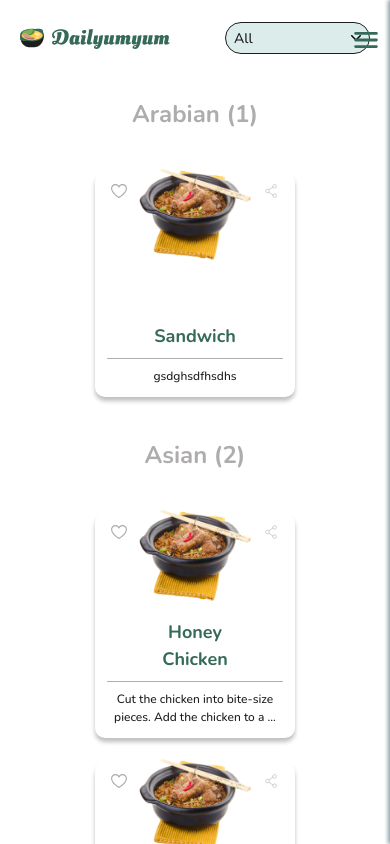
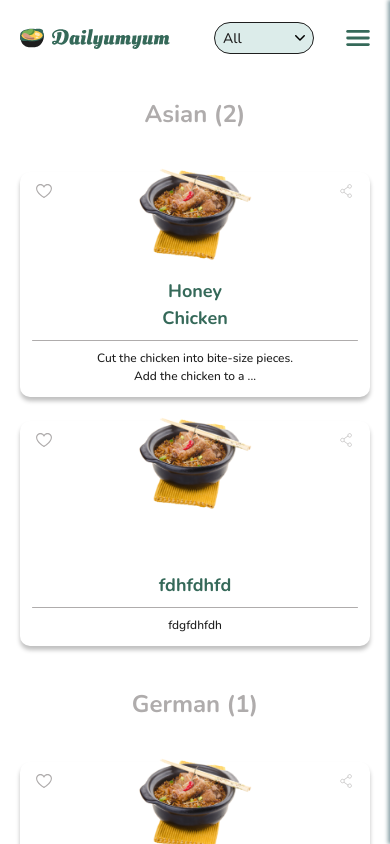
Before and after one commit to TsvettyM/dailyumyum-cfui, a Next.js app: page /recipes in a window 390 px wide. Built offline with nearby package versions, Linux system fonts and the light colour scheme; data requests are answered from the project's data file.

Commit message:
General fixes, fixed login admin check

```diff
--- a/db.json
+++ b/db.json
@@ -5,21 +5,20 @@
       "username": "admin",
       "password": "password123",
       "isAdmin": true
+    },
+    {
+      "id": "2",
+      "username": "user",
+      "password": "password123",
+      "isAdmin": false
     }
   ],
   "recipes": [
     {
-      "title": "Sandwich",
-      "category": "Russian,Mexican,Italian,Turkish,Arabian",
-      "products": "1 ham, 1 cheese..",
-      "description": "gsdghsdfhsdhs",
-      "id": "ida4d3dvi"
-    },
-    {
       "title": "xzxzx",
       "category": "Russian,Mexican",
       "products": "adadad",
-      "description": "sffafaf",
+      "description": "sffafafasfasf",
       "id": "id9vu506j"
     },
     {
@@ -63,6 +62,20 @@
       "category": "Turkish",
       "products": "hdfhhfdfdg",
       "description": "hfhdhdf"
+    },
+    {
+      "id": "ido4whbil",
+      "title": "asfas",
+      "category": "Italian",
+      "products": "asfasf",
+      "description": "asfasf"
+    },
+    {
+      "id": "id8p821ia",
+      "title": "asfa",
+      "category": "Russiana",
+      "products": "asfas",
+      "description": "asfas"
     }
   ],
   "category": [
@@ -77,12 +90,7 @@
       "id": "idrqu0ey9"
     },
     {
-      "title": "German",
-      "description": "",
-      "id": "idpfh6fja"
-    },
-    {
-      "title": "Russian",
+      "title": "Russiana",
       "description": "",
       "id": "id50vwp0x"
     },
--- a/features/admin/AdminFormCreateRecipe.tsx
+++ b/features/admin/AdminFormCreateRecipe.tsx
@@ -147,6 +147,7 @@ const AdminFormCreateRecipe = () => {
         error={validationErrors.category}
         label="Category:"
         className="mb-6"
+        required
       />
 
       <CommonInput
--- a/features/admin/AdminView.tsx
+++ b/features/admin/AdminView.tsx
@@ -40,7 +40,7 @@ const AdminView = () => {
   }
 
   return (
-    <div className="admin__view-page flex h-full w-full bg-[#EFF9F5] py-10">
+    <div className="admin__view-page flex h-full w-full bg-[#EFF9F5]">
       <AdminNav />
 
       <div className="flex items-center justify-center mx-10 md:mx-20 w-full mt-14 md:mt-20">
--- a/features/common/components/CommonCard.tsx
+++ b/features/common/components/CommonCard.tsx
@@ -31,7 +31,7 @@ const CommonCard = ({ recipe, size }: IProps) => {
         {
           "px-6": size === "big",
           "px-3 pb-3": size === "small",
-          "!h-[225px] !w-[200px]": size === "small",
+          "h-[225px]": size === "small",
         }
       )}
     >
--- a/features/common/components/CommonHeader.tsx
+++ b/features/common/components/CommonHeader.tsx
@@ -53,8 +53,7 @@ const CommonHeader = () => {
   }
 
   return (
-    <header>
-      <div className="container flex items-center justify-center py-4">
+    <header className="container flex items-center justify-center py-4">
       <IconLogo className="mr-auto md:mr-8 h-11 w-[150px] s:w-[200px]" />
 
       <nav className="hidden gap-8 font-medium mr-auto md:flex">
@@ -102,8 +101,8 @@ const CommonHeader = () => {
 
       {router.pathname === "/recipes" && categories.length > 0 ? (
         <CommonDropdownButton
-            className="relative ml-auto"
-            buttonClassName="w-[145px]"
+          className="relative ml-auto mr-8"
+          buttonClassName="sm:w-[145px] w-[100px]"
           onClick={handleOnClick}
           title={<p className="flex text-14 s:text-16">{selectedCategory}</p>}
           items={["All", ...categories]}
@@ -111,7 +110,6 @@ const CommonHeader = () => {
       ) : null}
 
       <CommonNavBarMobileMenu />
-      </div>
     </header>
   );
 };
--- a/features/common/components/CommonInputSelect.tsx
+++ b/features/common/components/CommonInputSelect.tsx
@@ -9,6 +9,7 @@ interface IProps {
   error?: string;
   data: string[];
   label?: string;
+  required?: boolean;
   setItem: (item: string) => void;
   item: string;
   className?: string;
@@ -19,6 +20,7 @@ const CommonInputSelect = ({
   setItem,
   item,
   error,
+  required,
   label,
   className,
 }: IProps) => {
@@ -71,7 +73,7 @@ const CommonInputSelect = ({
         { [className || ""]: className }
       )}
     >
-      <CommonLabel htmlFor="" style="black" text={label} />
+      <CommonLabel htmlFor="" style="black" text={label} required={required} />
 
       <div className="relative flex items-center border text-black/40 border-black rounded-8 text-left w-full p-3 h-11 cursor-pointer">
         <button
--- a/features/common/components/CommonNavBarMobileMenu.tsx
+++ b/features/common/components/CommonNavBarMobileMenu.tsx
@@ -26,14 +26,15 @@ const CommonNavBarMobileMenu = () => {
   }, [router.events]);
 
   return (
-    <div className="common__nav-bar--MM flex flex-col h-full z-20">
-      <button
-        type="button"
-        className={classNames("absolute top-8 right-3 md:hidden", {
+    <div
+      className={classNames(
+        "common__nav-bar--MM flex flex-col z-20 md:hidden",
+        {
           "ml-auto": router.pathname !== "/recipes",
-        })}
-        onClick={handleMenuToggle}
-      >
+        }
+      )}
+    >
+      <button type="button" onClick={handleMenuToggle}>
         <IconMobileMenu className="w-6 h-4" />
       </button>
 
--- a/features/recipesListPage/components/RecipesList.tsx
+++ b/features/recipesListPage/components/RecipesList.tsx
@@ -7,12 +7,10 @@ interface IProps {
 
 const RecipesList = ({ recipes }: IProps) => {
   return (
-    <div className="recipes__box flex flex-col items-start justify-center">
-      <div className="grid grid-cols-1 s:grid-cols-2 sm:grid-cols-3 lg:grid-cols-4 xl:grid-cols-5 gap-6 md:gap-8 mb-10 w-full">
-        {recipes.map((recipe, index) => (
-          <CommonCard size="small" key={index} recipe={recipe} />
-        ))}
-      </div>
+    <div className="recipes__box grid grid-cols-1 s:grid-cols-2 sm:grid-cols-3 lg:grid-cols-4 xl:grid-cols-5 gap-6 md:gap-8 mb-10 w-full">
+      {recipes.map((recipe, index) => (
+        <CommonCard size="small" key={index} recipe={recipe} />
+      ))}
     </div>
   );
 };
--- a/features/recipesListPage/components/RecipesListView.tsx
+++ b/features/recipesListPage/components/RecipesListView.tsx
@@ -69,7 +69,7 @@ const RecipesListView = () => {
         {filteredGroupedRecipes()
           .sort((a, b) => a.category.localeCompare(b.category))
           .map((group) => (
-            <ul key={group.category}>
+            <ul key={group.category} className="w-full">
               <h2 className="text-24 md:text-28 text-center sm:text-start text-gray-500 font-bold mb-10">
                 {group.category || router.query.category} (
                 {group.recipes.length})
--- a/pages/admin/category.tsx
+++ b/pages/admin/category.tsx
@@ -118,16 +118,6 @@ const AdminCategoryPage = () => {
                 <div className="flex items-start space-x-4">
                   <Link
                     href={{
-                      pathname: "/admin/view/recipes",
-                      query: { id: item.id.toString() },
-                    }}
-                    className="flex items-center"
-                  >
-                    <IconView className="w-6 h-6" />
-                  </Link>
-
-                  <Link
-                    href={{
                       pathname: "/admin/edit/category",
                       query: { id: item.id.toString() },
                     }}
--- a/pages/admin/index.tsx
+++ b/pages/admin/index.tsx
@@ -15,24 +15,29 @@ const AdminPage = () => {
 
   function handleLogin(e: FormEvent) {
     e.preventDefault();
+
     axios
       .post("/api/login", { username, password })
-      .then(() => {
-        router.push("/admin/recipes");
+      .then((res) => {
+        if (res.data.user.isAdmin) {
+          router.push("/admin/recipes");
+        } else {
+          setError("You do not have admin privileges");
+        }
       })
-      .catch((err) => {
+      .catch(() => {
         setError("Invalid username or password");
       });
   }
 
   return (
-    <div className="admin__page bg-[#EFF9F5]">
+    <div className="admin__page bg-[#EFF9F5] h-full">
       <div className="container flex flex-col justify-center items-center py-10">
         <IconLogo className="h-11 w-[200px]" />
 
         <form
           onSubmit={handleLogin}
-          className="flex flex-col items-center w-[500px] shadow-[#748D93] shadow-bottom-right bg-[#DCECEA] p-6 rounded-8 mt-10"
+          className="flex flex-col items-center max-w-[500px] w-full shadow-[#748D93] shadow-bottom-right bg-[#DCECEA] p-6 rounded-8 mt-10"
         >
           <IconProfile className="w-12 h-12 mb-1" />
           <p className="mb-10 text-18 font-semibold">Please Log In</p>
```
Lines whose indentation alone changed are shown as unchanged.
